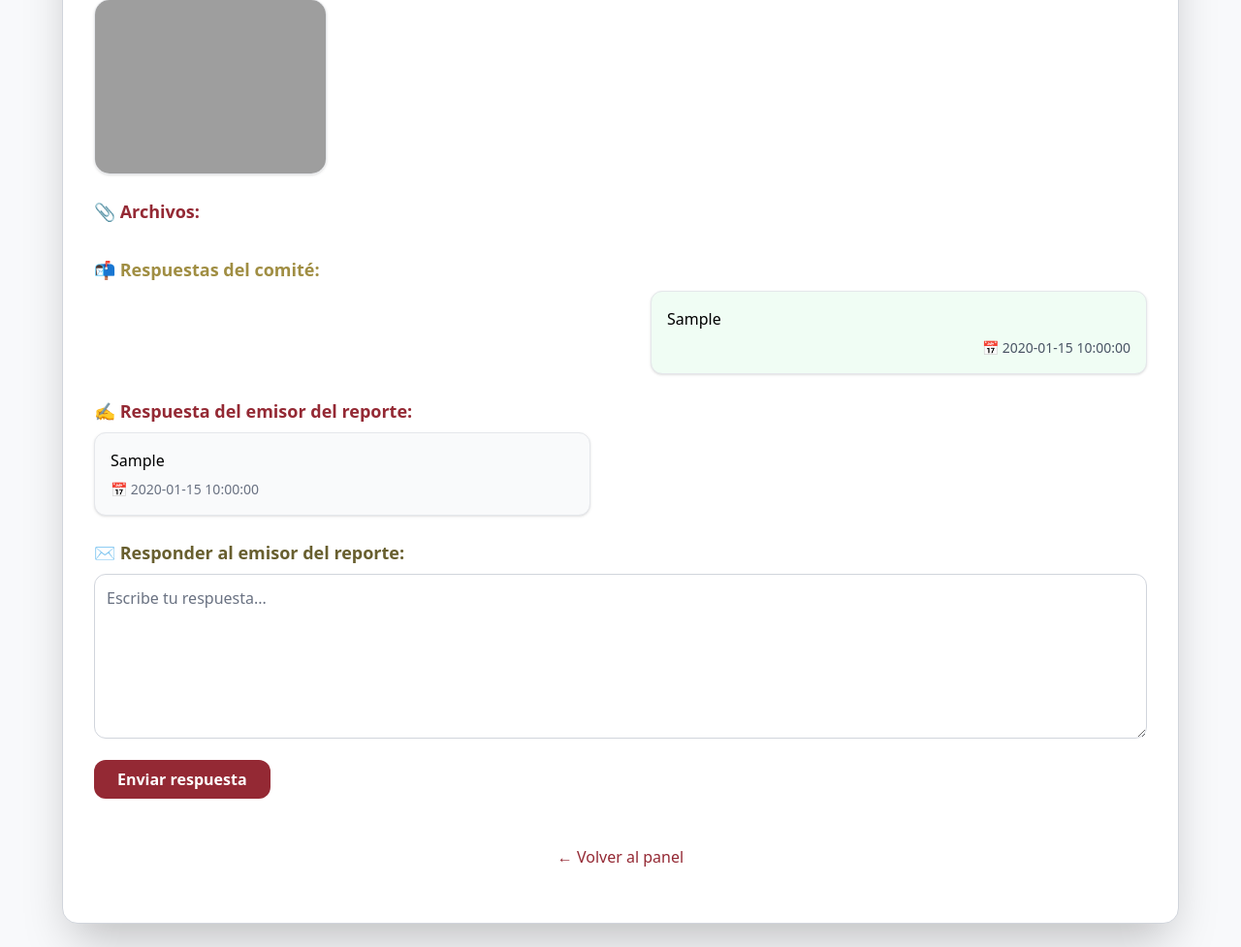
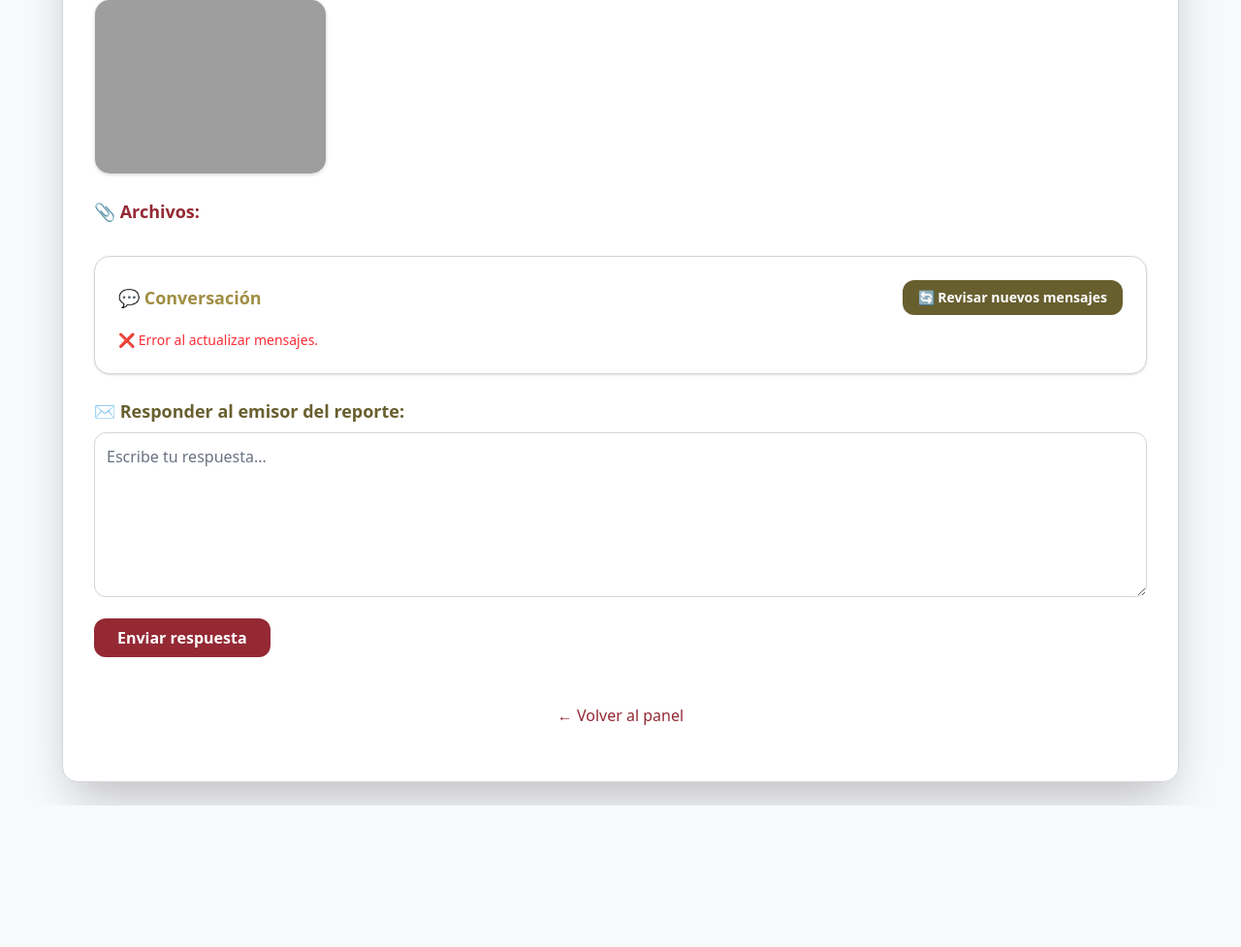
Before and after one commit to innovacionfyc/denuncias, a PHP site: page /admin/ver_denuncia.php?id=1 in a window 1280 px wide. Shown: the part 352-1329 px from the top of the page at 97% size. After the commit the page ends 1183 px from the top, so only its background shows below. Run offline with PHP 8.4, Linux system fonts and the light colour scheme; the visitor is signed in with stand-in values (Sample User, id 1); tables that the repository leaves empty or names only in its code hold one stand-in row (values such as "Sample post"); grey boxes are pictures that could not be loaded.

Commit message:
Optimizar entrada y salida de mensajes con sonido y recarga automatica para el archivo ver denuncia

```diff
--- a/admin/ver_denuncia.php
+++ b/admin/ver_denuncia.php
@@ -23,7 +23,6 @@ if ($resultado->num_rows != 1) {
 }
 
 $denuncia = $resultado->fetch_assoc();
-
 $mensajeEnviado = isset($_GET['enviado']) && $_GET['enviado'] === 'ok';
 
 $sqlArchivos = "SELECT * FROM archivos WHERE id_denuncia = ?";
@@ -31,18 +30,6 @@ $stmt2 = $conn->prepare($sqlArchivos);
 $stmt2->bind_param("i", $id);
 $stmt2->execute();
 $archivos = $stmt2->get_result();
-
-$sqlRespuestas = "SELECT * FROM respuestas WHERE id_denuncia = ? ORDER BY fecha_respuesta ASC";
-$stmt3 = $conn->prepare($sqlRespuestas);
-$stmt3->bind_param("i", $id);
-$stmt3->execute();
-$respuestas = $stmt3->get_result();
-
-$sqlRespDenunciante = "SELECT * FROM respuestas_denunciante WHERE id_denuncia = ? ORDER BY fecha ASC";
-$stmt4 = $conn->prepare($sqlRespDenunciante);
-$stmt4->bind_param("i", $id);
-$stmt4->execute();
-$respsDenunciante = $stmt4->get_result();
 ?>
 
 <!DOCTYPE html>
@@ -54,7 +41,6 @@ $respsDenunciante = $stmt4->get_result();
 </head>
 <body class="bg-[#f8f9fb] min-h-screen p-6 flex justify-center">
   <div class="w-full max-w-6xl bg-white p-8 rounded-2xl shadow-2xl border border-gray-300 space-y-6">
-
     <h1 class="text-2xl font-bold text-[#685f2f]">📄 Comunicación #<?= htmlspecialchars($denuncia['id']) ?></h1>
 
     <div class="grid grid-cols-1 sm:grid-cols-2 md:grid-cols-3 gap-4">
@@ -99,35 +85,21 @@ $respsDenunciante = $stmt4->get_result();
         <?php endwhile; ?>
       </div>
     </div>
-
-        <div>
-            <h2 class="text-lg font-semibold text-[#a08e43] mb-2">📬 Respuestas del comité:</h2>
-            <?php if ($respuestas->num_rows > 0): ?>
-                <?php while ($respuesta = $respuestas->fetch_assoc()): ?>
-                    <div class="border border-gray-200 p-4 bg-green-50 rounded-xl mb-4 shadow max-w-lg ml-auto">
-                        <?= nl2br(htmlspecialchars($respuesta['mensaje'])) ?>
-                        <p class="mt-2 text-sm text-gray-600 text-right">📅 <?= $respuesta['fecha_respuesta'] ?></p>
-                    </div>
-                <?php endwhile; ?>
-            <?php else: ?>
-                <p class="text-gray-600">Aún no se ha respondido esta Comunicación.</p>
-            <?php endif; ?>
+<!-- Conversación intercalada con recarga -->
+<div class="bg-white p-6 rounded-2xl shadow border border-gray-300 space-y-4">
+  <div class="flex items-center justify-between mb-4">
+    <h2 class="text-lg font-bold text-[#a08e43]">💬 Conversación</h2>
+    <button onclick="recargarMensajes()"
+      class="bg-[#685f2f] hover:bg-[#a08e43] text-white text-sm font-semibold px-4 py-2 rounded-xl transition-all duration-300 hover:scale-[1.01] active:scale-[0.98]">
+      🔄 Revisar nuevos mensajes
+    </button>
   </div>
 
-        <div>
-            <h2 class="text-lg font-semibold text-[#942934] mb-2">✍️ Respuesta del emisor del reporte:</h2>
-            <?php if ($respsDenunciante->num_rows > 0): ?>
-                <?php while ($r = $respsDenunciante->fetch_assoc()): ?>
-                    <div class="mb-4 bg-gray-50 border border-gray-200 rounded-xl p-4 shadow max-w-lg mr-auto">
-                        <?= nl2br(htmlspecialchars($r['mensaje'])) ?>
-                        <p class="text-sm text-gray-500 mt-2">📅 <?= $r['fecha'] ?></p>
+  <div id="contenedor-conversacion">
+    <p class="text-gray-500 text-sm">⏳ Cargando conversación...</p>
   </div>
-                <?php endwhile; ?>
-            <?php else: ?>
-                <p class="text-gray-600">El emisor aún no ha enviado respuestas adicionales.</p>
-            <?php endif; ?>
 </div>
-
+<!-- Formulario de respuesta del comité -->
 <div>
   <h2 class="text-lg font-semibold text-[#685f2f] mb-2">✉️ Responder al emisor del reporte:</h2>
   <form action="responder_correo.php" method="POST" class="space-y-4">
@@ -158,7 +130,10 @@ $respsDenunciante = $stmt4->get_result();
   <img id="imagenGrande" class="max-w-4xl max-h-[90vh] rounded-xl shadow-xl border-4 border-white" />
 </div>
 
+<!-- Script imagen + recarga chat -->
 <script>
+  let ultimaConversacion = "";
+
   function ampliarImagen(src) {
     const modal = document.getElementById('modalImagen');
     const img = document.getElementById('imagenGrande');
@@ -169,8 +144,37 @@ $respsDenunciante = $stmt4->get_result();
   document.getElementById('modalImagen').addEventListener('click', () => {
     document.getElementById('modalImagen').classList.add('hidden');
   });
+
+  function recargarMensajes() {
+    const contenedor = document.getElementById("contenedor-conversacion");
+    const sonido = document.getElementById("sonido-pop");
+    const id = <?= json_encode($denuncia['id']) ?>;
+
+    fetch(`cargar_conversacion_admin.php?id=${id}`)
+      .then(res => {
+        if (!res.ok) throw new Error("Error al cargar");
+        return res.text();
+      })
+      .then(html => {
+        if (html.trim() !== ultimaConversacion.trim()) {
+          contenedor.innerHTML = html;
+          sonido.play().catch(() => {});
+          ultimaConversacion = html;
+        }
+      })
+      .catch(() => {
+        contenedor.innerHTML = "<p class='text-red-500 text-sm'>❌ Error al actualizar mensajes.</p>";
+      });
+  }
+
+  document.addEventListener("DOMContentLoaded", () => {
+    recargarMensajes();
+    setInterval(recargarMensajes, 20000);
+  });
 </script>
 
-    </div>
+<audio id="sonido-pop" src="../assets/sounds/pop.mp3" preload="auto"></audio>
+
+</div> <!-- cierre del div grande -->
 </body>
 </html>
```
Also changed, not shown: cargar_conversacion_admin.php (added, +59 -0 lines), assets/css/output.css. Lines whose indentation alone changed are shown as unchanged.
